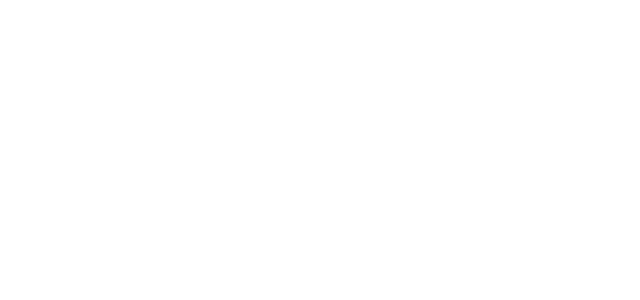
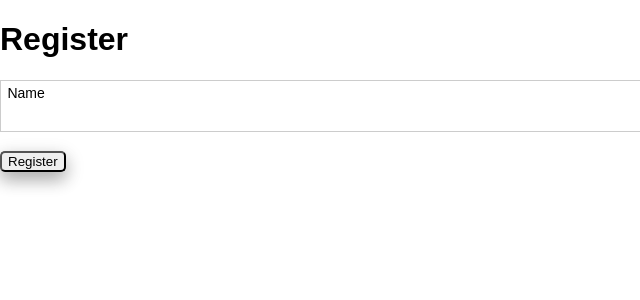
Before and after one commit to 6JoeB/stream-share, a React (Create React App) app in the folder frontend/: page /register in a window 1280 px wide. Shown: the top 300 px of the page, without its empty margins (0-640 px from the left). Built offline with nearby package versions, Linux system fonts and the light colour scheme.

Commit message:
Created Register page and skeleton form for registering user

```diff
--- a/frontend/src/App.css
+++ b/frontend/src/App.css
@@ -154,3 +154,62 @@
 .button--primary:hover {
 	background: var(--darker-primary-colour);
 }
+
+/* forms */
+
+.form .form--group {
+	margin: 1.2rem 0;
+	padding: 0;
+}
+
+.form .form--text {
+	display: block;
+	margin-top: 0.3rem;
+	color: #888;
+}
+.form .form--placeholder {
+	font-size: 14px;
+	display: flex;
+	padding-left: 0.4rem;
+	padding-top: 0.23rem;
+	background-color: white !important;
+}
+.form .form--input {
+	border: none;
+	display: block;
+	width: 100%;
+	padding-right: 0.4rem;
+	padding-left: 0.4rem;
+	padding-bottom: 0.4rem;
+	padding-top: 0.1rem;
+	font-size: 1.2rem;
+	margin: 0px;
+	min-height: 0px;
+	min-width: 0px;
+	/* background-color: white !important; */
+}
+
+.form .form--input:focus {
+	outline: none;
+}
+
+.form .form--input:-webkit-autofill,
+.form .form--input:-webkit-autofill:hover,
+.form .form--input:-webkit-autofill:focus,
+.form .form--input:-webkit-autofill:active {
+	-webkit-box-shadow: 0 0 0 30px white inset !important;
+}
+
+.form label,
+.form select,
+.form textarea {
+	display: block;
+	width: 100%;
+	padding: 0.4rem;
+	font-size: 1.2rem;
+	border: 1px solid #ccc;
+	margin: 0px;
+	min-height: 0px;
+	min-width: 0px;
+	outline: none !important;
+}
--- a/frontend/src/App.js
+++ b/frontend/src/App.js
@@ -2,12 +2,14 @@
 import { BrowserRouter as Router, Switch, Route } from "react-router-dom";
 import "./App.css";
 import Landing from "./components/layout/LandingPage";
+import Register from "./components/register/Register";
 
 const App = () => {
 	return (
 		<Router>
 			<Switch>
 				<Route exact path='/' component={Landing} />
+				<Route exact path='/register' component={Register} />
 			</Switch>
 		</Router>
 	);
--- a/frontend/src/components/layout/LandingPage.jsx
+++ b/frontend/src/components/layout/LandingPage.jsx
@@ -11,17 +11,14 @@
 					</h1>
 				</div>
 				<div className='landing-info p'>
-					<p className='text--xmedium text--centered m--auto ptop'>Find friends</p>
+					<p className='text--xmedium text--centered m--auto ptop'>Find friends.</p>
 					<p className='text--xmedium text--centered m--auto ptop'>
-						Share a streaming account
+						Share a streaming account.
 					</p>
 					<p className='text--xmedium text--centered m--auto p'>Save money!</p>
 				</div>
 				<div className='text--centered m--auto'>
-					<Link
-						to='/findafriend'
-						className='button button--primary p my--1 text--xmedium'
-					>
+					<Link to='/register' className='button button--primary p my--1 text--xmedium'>
 						Find a Friend
 					</Link>
 				</div>
--- /dev/null
+++ b/frontend/src/components/register/Register.jsx
@@ -0,0 +1,46 @@
+import React, { useState } from "react";
+
+const Register = () => {
+	const [formData, setFormData] = useState({
+		name: "",
+		email: "",
+		countryFrom: "",
+		streamingServiceChoice: "",
+	});
+
+	const { name, email, countryFrom, streamingServiceChoice } = formData;
+
+	const onChange = (e) => setFormData({ ...formData, [e.target.name]: e.target.value });
+
+	const onSubmit = async (e) => {
+		e.preventDefault();
+		console.log(formData);
+	};
+
+	return (
+		<div>
+			<h1>Register</h1>
+			<form className='form' onSubmit={(e) => onSubmit(e)}>
+				<label className='form--group'>
+					<div className='form--placeholder'>
+						<span>Name</span>
+					</div>
+					<div>
+						<input
+							className='form--input'
+							autocomplete='off'
+							type='text'
+							name='name'
+							value={name}
+							onChange={(e) => onChange(e)}
+							required
+						/>
+					</div>
+				</label>
+				<input type='submit' className='button button-primary' value='Register' />
+			</form>
+		</div>
+	);
+};
+
+export default Register;
```
